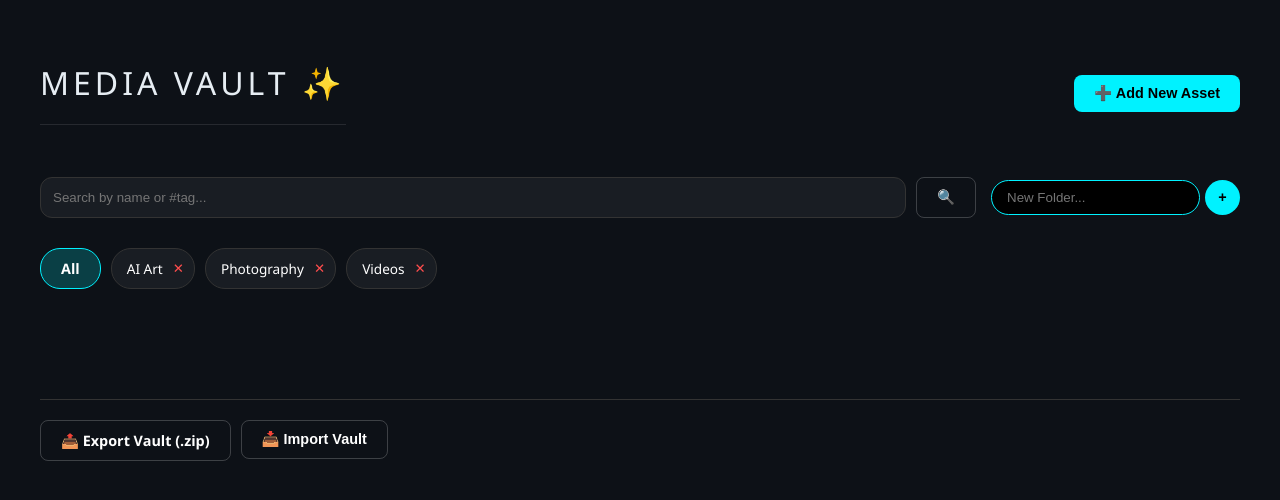
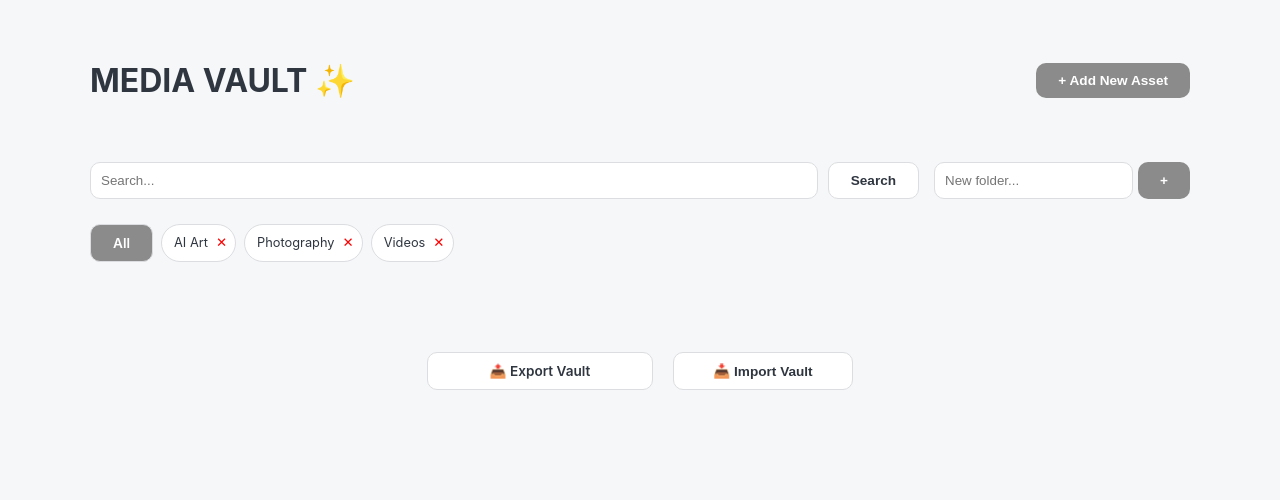
Before and after one commit to github4eri/MediaVault, a FastAPI app: page / in a window 1280 px wide. Shown: the top 500 px of the page. Run offline with FastAPI, Linux system fonts and the light colour scheme; data comes from the database, SQL or seed files in the repository; data that the repository does not hold is empty; some libraries are stand-ins or nearby versions.

Commit message:
Week 8 Day 5: Light UI migration, Backend stable, UI needs layout polish

```diff
--- a/main.py
+++ b/main.py
@@ -1,10 +1,11 @@
+import os
 from google import genai  #new
+from dotenv import load_dotenv
 from fastapi import FastAPI, Request, Depends, Form
 from fastapi.responses import HTMLResponse
 from sqlalchemy.orm import Session
 from database import SessionLocal, engine
 import models
-import os
 import shutil
 from datetime import datetime
 from fastapi import File, UploadFile
@@ -20,13 +21,16 @@ import zipfile
 import io
 from fastapi.responses import StreamingResponse
 from PIL import Image
-from dotenv import load_dotenv
 import uuid
 
-client = genai.Client()
+# 1. Load the .env file
+load_dotenv()
 
-load_dotenv()
+# 2. Get the key from the environment
 api_key = os.getenv("GEMINI_API_KEY")
+
+# 3. Explicitly pass the key to the client
+client = genai.Client(api_key=api_key)
 
 print(f"DEBUG: My API key is found: {api_key is not None}")
 
--- a/templates/dashboard.html
+++ b/templates/dashboard.html
@@ -2,133 +2,143 @@
 <html lang="en">
 <head>
     <meta charset="UTF-8">
-    <meta name="viewport" content="width=device-width, initial-scale=1.0">
-    <title>MediaVault | Studio Dashboard</title>
+    <title>Media Vault | Week 8</title>
     <style>
         :root {
-            --bg-color: #0d1117;
-            --card-bg: rgba(255, 255, 255, 0.05);
-            --accent-ai: #00f2ff;
-            --text-main: #e6edf3;
-            --text-dim: #8b949e;
+            --bg-color: #f5f7f9;
+            --card-bg: #ffffff;
+            --accent-primary: #8b8b8b;
+            --accent-secondary: #dcdde1;
+            --text-main: #2f3640;
+            --text-dim: #7f8c8d;
         }
 
         body {
             background-color: var(--bg-color);
             color: var(--text-main);
-            font-family: 'Segoe UI', system-ui, sans-serif;
-            margin: 0;
-            padding: 40px;
+            font-family: 'Inter', sans-serif;
+            margin: 0; padding: 0;
         }
 
-        .container { max-width: 1200px; margin: 0 auto; }
+        .container { max-width: 1100px; margin: 0 auto; padding: 40px; }
 
-        h1 { font-weight: 200; letter-spacing: 4px; border-bottom: 1px solid rgba(255,255,255,0.1); padding-bottom: 20px; }
+        /* Forces all buttons to have the exact same font size */
+        .btn {
+            padding: 10px 22px;
+            border-radius: 10px;
+            border: 1px solid var(--accent-secondary);
+            background: white;
+            color: var(--text-main);
+            font-weight: 600;
+            font-size: 0.85rem;
+            cursor: pointer;
+            display: inline-flex;
+            align-items: center;
+            justify-content: center;
+            text-decoration: none;
+            transition: 0.2s;
+        }
 
-        /* Buttons */
-        .btn { padding: 10px 20px; border-radius: 8px; border: none; cursor: pointer; font-weight: bold; text-decoration: none; display: inline-block; font-size: 0.9rem; transition: 0.3s; }
-        .btn-ai { background: var(--accent-ai); color: black; }
-        .btn-outline { background: transparent; border: 1px solid rgba(255,255,255,0.2); color: white; }
+        .btn-ai { background: var(--accent-primary); color: white; border: none; }
 
-        /* Grid */
-        .assets-grid { display: grid; grid-template-columns: repeat(auto-fill, minmax(280px, 1fr)); gap: 25px; width: 100%; padding: 20px 0; }
-        .asset-card { background: var(--card-bg); border: 1px solid rgba(255, 255, 255, 0.1); border-radius: 20px; padding: 20px; position: relative; transition: 0.4s cubic-bezier(0.175, 0.885, 0.32, 1.275); }
-        .asset-card:hover { transform: translateY(-10px); border-color: var(--accent-ai); background: rgba(255, 255, 255, 0.08); }
+        .assets-grid {
+            display: grid;
+            grid-template-columns: repeat(auto-fill, minmax(300px, 1fr));
+            gap: 25px;
+            margin-top: 30px;
+        }
 
-        .asset-preview { height: 200px; border-radius: 12px; overflow: hidden; background: #000; margin-bottom: 15px; }
-        .asset-preview img, .asset-preview video { width: 100%; height: 100%; object-fit: cover; cursor: zoom-in; }
+        .asset-card {
+            background: white;
+            border-radius: 20px;
+            padding: 15px;
+            box-shadow: 0 10px 20px rgba(0,0,0,0.05);
+            position: relative;
+        }
 
-        /* AI Tags */
-        .tag-container { display: flex; flex-wrap: wrap; gap: 5px; margin-top: 10px; }
-        .ai-tag { background: rgba(0, 242, 255, 0.05); color: #00f2ff; border: 1px solid rgba(0, 242, 255, 0.2); padding: 2px 8px; border-radius: 10px; font-size: 10px; text-decoration: none; }
+        .asset-preview {
+            height: 200px;
+            border-radius: 12px;
+            overflow: hidden;
+            background: #f8f9fa;
+            margin-bottom: 12px;
+        }
 
-        #loading-overlay { display: none; position: fixed; top: 0; left: 0; width: 100vw; height: 100vh; background: rgba(13,17,23,0.9); z-index: 99999; flex-direction: column; justify-content: center; align-items: center; }
+        .asset-preview img, .asset-preview video { width: 100%; height: 100%; object-fit: cover; }
+
+        .ai-tag {
+            background: #f1f2f6;
+            color: #57606f;
+            padding: 4px 10px;
+            border-radius: 6px;
+            font-size: 10px;
+            font-weight: 600;
+        }
+
+        #loading-overlay {
+            display: none; position: fixed; top: 0; left: 0; width: 100%; height: 100%;
+            background: rgba(255,255,255,0.9); z-index: 9999;
+            flex-direction: column; align-items: center; justify-content: center;
+        }
     </style>
 </head>
 <body>
 
     <div id="loading-overlay">
-        <div style="width: 50px; height: 50px; border: 5px solid rgba(255,255,255,0.1); border-left-color: #00f2ff; border-radius: 50%; animation: spin 1s linear infinite;"></div>
+        <div style="border: 4px solid #f3f3f3; border-top: 4px solid var(--accent-primary); border-radius: 50%; width: 40px; height: 40px; animation: spin 1s linear infinite;"></div>
         <p>Processing Vault...</p>
     </div>
 
     <div class="container">
-        <div style="display: flex; justify-content: space-between; align-items: center;">
+        <div style="display: flex; justify-content: space-between; align-items: center; margin-bottom: 40px;">
             <h1>MEDIA VAULT ✨</h1>
-            <button onclick="toggleUpload()" class="btn btn-ai">➕ Add New Asset</button>
+            <button onclick="toggleUpload()" class="btn btn-ai">+ Add New Asset</button>
         </div>
 
-        <div id="upload-panel" style="display: none; background: rgba(255,255,255,0.03); border: 1px dashed var(--accent-ai); padding: 25px; border-radius: 20px; margin: 20px 0;">
-            <form action="/upload/" method="post" enctype="multipart/form-data" style="display: grid; grid-template-columns: 1fr 1fr; gap: 15px;">
-                <input type="text" name="name" placeholder="Asset Name" required style="padding: 12px; background: #000; color: white; border: 1px solid #333; border-radius: 8px;">
-                <input type="text" name="location" placeholder="Location" style="padding: 12px; background: #000; color: white; border: 1px solid #333; border-radius: 8px;">
-                <select name="category_id" required style="padding: 12px; background: #000; color: white; border: 1px solid #333; border-radius: 8px;">
-                    {% for cat in categories %} <option value="{{ cat.id }}">{{ cat.name }}</option> {% endfor %}
-                </select>
-                <input type="file" name="files" multiple required style="color: #8b949e;">
-                <button type="submit" class="btn btn-ai" style="grid-column: span 2;">🚀 Start Bulk Upload</button>
+        <div style="display: flex; gap: 15px; margin-bottom: 25px;">
+            <form action="/" method="get" style="flex-grow:1; display:flex; gap:10px;">
+                <input type="text" name="search" value="{{ search_term or '' }}" placeholder="Search..." style="flex-grow:1; padding:10px; border-radius:10px; border:1px solid var(--accent-secondary);">
+                <button type="submit" class="btn">Search</button>
+            </form>
+            <form action="/add-category/" method="post" style="display:flex; gap:5px;">
+                <input type="text" name="name" placeholder="New folder..." required style="padding:10px; border-radius:10px; border:1px solid var(--accent-secondary);">
+                <button type="submit" class="btn btn-ai">+</button>
             </form>
         </div>
 
-        <div style="display: flex; gap: 15px; margin: 30px 0; align-items: center; flex-wrap: wrap;">
-            <form action="/" method="get" style="flex-grow: 1; display: flex; gap: 10px;">
-                <input type="text" name="search" placeholder="Search by name or #tag..." value="{{ search_term or '' }}" style="flex-grow: 1; padding: 12px; border-radius: 12px; background: rgba(255,255,255,0.05); color: white; border: 1px solid #333;">
-                <button type="submit" class="btn btn-outline">🔍</button>
-            </form>
-
-            <form action="/add-category/" method="post" style="display: flex; gap: 5px;">
-                <input type="text" name="name" placeholder="New Folder..." required style="padding: 8px 15px; border-radius: 20px; background: #000; color: white; border: 1px solid var(--accent-ai);">
-                <button type="submit" class="btn btn-ai" style="border-radius: 50%; width: 35px; height: 35px; padding: 0;">+</button>
-            </form>
-        </div>
-
-        <div style="display: flex; gap: 10px; flex-wrap: wrap; margin-bottom: 20px;">
-            <a href="/" class="btn" style="border-radius: 20px; background: {{ 'rgba(0,242,255,0.2)' if not active_cat else 'rgba(255,255,255,0.05)' }}; color: white; border: 1px solid {{ 'var(--accent-ai)' if not active_cat else '#333' }};">All</a>
+        <div style="display: flex; gap: 8px; flex-wrap: wrap; margin-bottom: 40px;">
+            <a href="/" class="btn" style="{{ 'background: var(--accent-primary); color: white;' if not active_cat }}">All</a>
             {% for cat in categories %}
-            <div style="display: flex; align-items: center; background: rgba(255,255,255,0.05); border: 1px solid {{ 'var(--accent-ai)' if active_cat == cat.id else '#333' }}; border-radius: 20px; padding-left: 15px;">
-                <a href="/?category_id={{ cat.id }}" style="text-decoration: none; color: white; font-size: 0.85rem;">{{ cat.name }}</a>
-                <form action="/delete-category/{{ cat.id }}" method="post" style="margin:0;">
-                    <button type="submit" onclick="return confirm('Delete category?')" style="background:none; border:none; color:#ff4d4d; cursor:pointer; padding: 10px;">✕</button>
-                </form>
-            </div>
+                <div style="display:flex; align-items:center; background:white; border:1px solid var(--accent-secondary); border-radius:30px; padding-left:12px;">
+                    <a href="/?category_id={{ cat.id }}" style="text-decoration:none; color:var(--text-main); font-size:0.8rem;">{{ cat.name }}</a>
+                    <form action="/delete-category/{{ cat.id }}" method="post" style="margin:0;">
+                        <button type="submit" style="background:none; border:none; color:red; cursor:pointer; padding:8px;">✕</button>
+                    </form>
+                </div>
             {% endfor %}
-        </div>
-
-        <div id="bulk-actions-bar" style="display: none; background: rgba(255,77,77,0.1); border: 1px solid #ff4d4d; padding: 15px; border-radius: 15px; margin-bottom: 25px; justify-content: space-between; align-items: center;">
-            <span style="color: white;">Selected: <strong id="selected-count">0</strong> items</span>
-            <button onclick="submitBulkDelete()" class="btn" style="background: #ff4d4d; color: white;">🗑️ Delete Selected</button>
         </div>
 
         <div class="assets-grid">
             {% for asset in assets %}
             <div class="asset-card">
-                <input type="checkbox" name="selected_assets" value="{{ asset.id }}" class="asset-checkbox" style="position: absolute; top: 15px; left: 15px; z-index: 10; width: 22px; height: 22px; cursor: pointer;">
-
                 <div class="asset-preview">
                     {% if asset.file_path.lower().endswith(('.mp4', '.mov')) %}
                         <video muted loop onmouseover="this.play()" onmouseout="this.pause()">
                             <source src="/static/uploads/{{ asset.file_path }}" type="video/mp4">
                         </video>
                     {% else %}
-                        <img src="/static/uploads/{{ asset.file_path }}" onclick="openLightbox(this.src, '{{ asset.name }}')">
+                        <img src="/static/uploads/{{ asset.file_path }}">
                     {% endif %}
                 </div>
-
-                <div style="display: flex; justify-content: space-between; align-items: flex-start;">
-                    <div>
-                        <h3 style="margin: 0; font-size: 1rem;">{{ asset.name }}</h3>
-                        <p style="font-size: 0.75rem; color: var(--text-dim); margin-top: 5px;">📍 {{ asset.location or 'Vault' }}</p>
-                    </div>
-                    <div style="display: flex; gap: 8px;">
-                        <button onclick="openEditModal('{{ asset.id }}', '{{ asset.name }}', '{{ asset.location }}', '{{ asset.category_id }}')" style="background:none; border:none; cursor:pointer; font-size: 1.1rem;">✏️</button>
-                        <button onclick="confirmDelete('/delete/{{ asset.id }}')" style="background:none; border:none; cursor:pointer; font-size: 1.1rem;">🗑️</button>
-                    </div>
+                <div style="display:flex; justify-content:space-between;">
+                    <h3 style="margin:0; font-size:1rem;">{{ asset.name }}</h3>
+                    <button onclick="confirmDelete('/delete/{{ asset.id }}')" style="background:none; border:none; cursor:pointer;">🗑️</button>
                 </div>
 
-                {% if asset.ai_tags and asset.ai_tags != 'no tags' %}
-                <div class="tag-container">
+                {% if asset.ai_tags %}
+                <div style="margin-top:10px; display:flex; flex-wrap:wrap; gap:5px;">
                     {% for tag in asset.ai_tags.split(',') %}
-                    <span class="ai-tag">#{{ tag.strip() }}</span>
+                        <span class="ai-tag">#{{ tag.strip() }}</span>
                     {% endfor %}
                 </div>
                 {% endif %}
@@ -136,66 +146,33 @@
             {% endfor %}
         </div>
 
-        <div style="margin-top: 50px; border-top: 1px solid #333; padding-top: 20px; display: flex; gap: 10px;">
-            <a href="/export-vault" onclick="showLoader()" class="btn btn-outline">📤 Export Vault (.zip)</a>
-            <form id="import-form" action="/import-vault" method="post" enctype="multipart/form-data" style="display:inline;">
-                <input type="file" id="zip-input" name="file" accept=".zip" style="display:none;" onchange="this.form.submit(); showLoader();">
-                <button type="button" onclick="document.getElementById('zip-input').click()" class="btn btn-outline">📥 Import Vault</button>
-            </form>
-        </div>
-    </div>
-
-    <div id="edit-modal" style="display:none; position:fixed; z-index:10001; left:0; top:0; width:100%; height:100%; background:rgba(0,0,0,0.8); align-items:center; justify-content:center;">
-        <div style="background:#21262d; padding:25px; border-radius:15px; border:1px solid #333; width:400px;">
-            <h3 style="margin-top:0;">✏️ Edit Asset</h3>
-            <form id="edit-form" method="POST">
-                <input type="text" name="new_name" id="edit-name" placeholder="Title" required style="width:100%; padding:10px; margin-bottom:10px; background:#000; color:white; border:1px solid #333; border-radius:8px;">
-                <input type="text" name="new_location" id="edit-location" placeholder="Location" style="width:100%; padding:10px; margin-bottom:15px; background:#000; color:white; border:1px solid #333; border-radius:8px;">
-                <select name="new_category_id" id="edit-category" style="width:100%; padding:10px; margin-bottom:15px; background:#000; color:white; border:1px solid #333; border-radius:8px;">
-                    {% for cat in categories %}<option value="{{ cat.id }}">{{ cat.name }}</option>{% endfor %}
-                </select>
-                <div style="display:flex; gap:10px; justify-content:flex-end;">
-                    <button type="button" onclick="closeEditModal()" class="btn btn-outline">Cancel</button>
-                    <button type="submit" class="btn btn-ai">Save</button>
-                </div>
+        <div style="margin-top: 50px; display: flex; gap: 20px; justify-content: center;">
+            <a href="/export-vault" class="btn" style="width:180px;">📤 Export Vault</a>
+            <button type="button" onclick="document.getElementById('zip-input').click()" class="btn" style="width:180px;">📥 Import Vault</button>
+            <form id="import-form" action="/import-vault" method="post" enctype="multipart/form-data" style="display:none;">
+                <input type="file" id="zip-input" name="file" accept=".zip" onchange="this.form.submit()">
             </form>
         </div>
     </div>
 
     <script>
         function toggleUpload() {
-            const panel = document.getElementById('upload-panel');
-            panel.style.display = panel.style.display === 'none' ? 'block' : 'none';
+            const name = prompt("Enter asset name:");
+            if (name) {
+                const input = document.createElement('input');
+                input.type = 'file';
+                input.onchange = _ => {
+                    const formData = new FormData();
+                    formData.append('file', input.files[0]);
+                    formData.append('name', name);
+                    fetch('/upload/', { method: 'POST', body: formData }).then(() => location.reload());
+                };
+                input.click();
+            }
         }
-
-        function showLoader() { document.getElementById('loading-overlay').style.display = 'flex'; }
-
-        // Bulk Actions
-        const checkboxes = document.querySelectorAll('.asset-checkbox');
-        checkboxes.forEach(cb => {
-            cb.addEventListener('change', () => {
-                const checked = document.querySelectorAll('.asset-checkbox:checked');
-                document.getElementById('selected-count').innerText = checked.length;
-                document.getElementById('bulk-actions-bar').style.display = checked.length > 0 ? 'flex' : 'none';
-            });
-        });
-
-        async function submitBulkDelete() {
-            if(!confirm("Delete selected?")) return;
-            const ids = Array.from(document.querySelectorAll('.asset-checkbox:checked')).map(cb => cb.value);
-            const response = await fetch('/bulk-delete/', { method: 'POST', headers: {'Content-Type': 'application/json'}, body: JSON.stringify({asset_ids: ids})});
-            if(response.ok) window.location.reload();
+        function confirmDelete(url) {
+            if (confirm("Delete this asset?")) { window.location.href = url; }
         }
-
-        function openEditModal(id, name, loc, catId) {
-            document.getElementById('edit-modal').style.display = 'flex';
-            document.getElementById('edit-form').action = `/edit/${id}`;
-            document.getElementById('edit-name').value = name;
-            document.getElementById('edit-location').value = loc;
-            document.getElementById('edit-category').value = catId;
-        }
-        function closeEditModal() { document.getElementById('edit-modal').style.display = 'none'; }
-        function confirmDelete(url) { if(confirm("Delete this asset?")) window.location.href = url; }
     </script>
 </body>
 </html>
```
